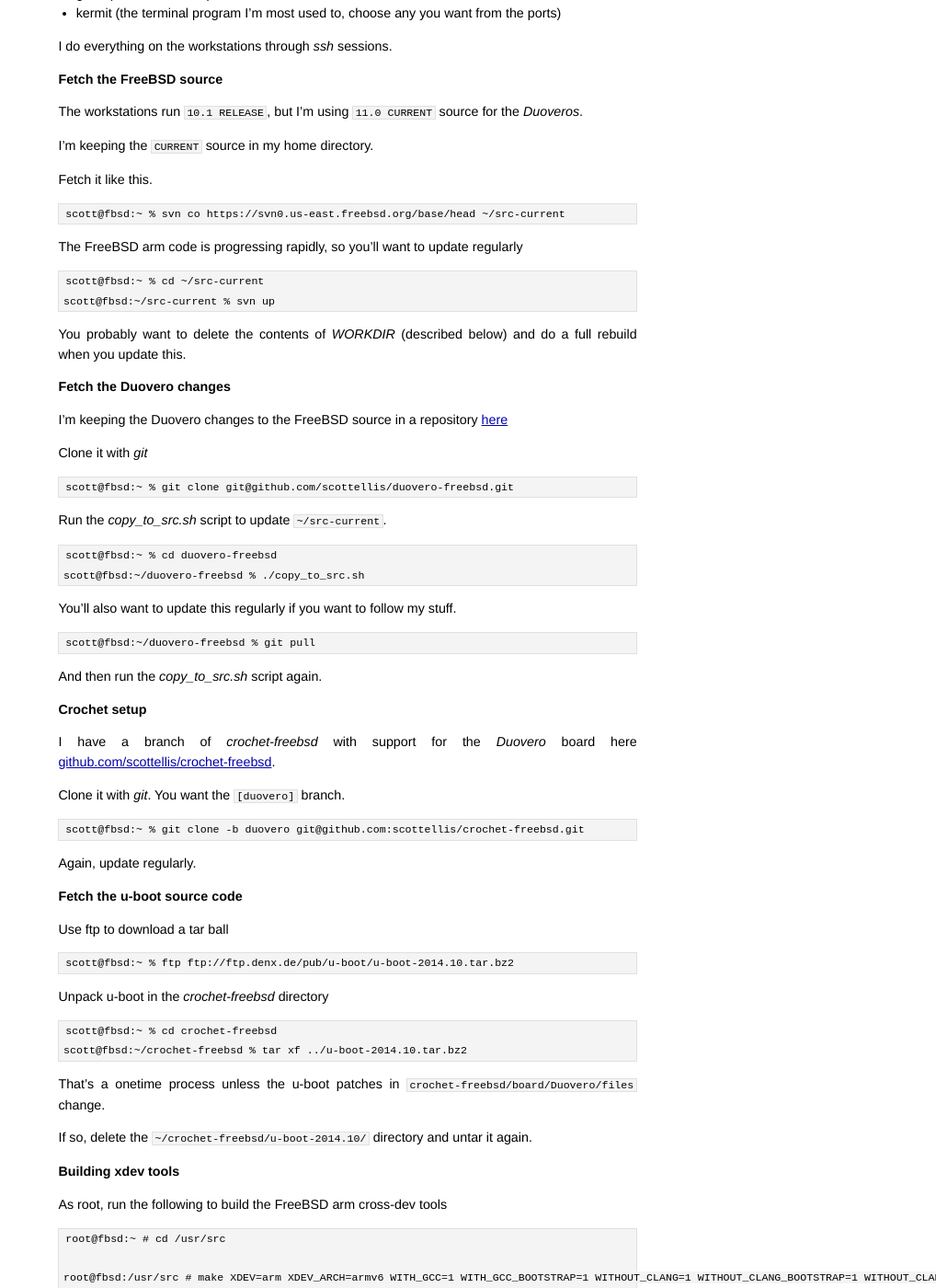
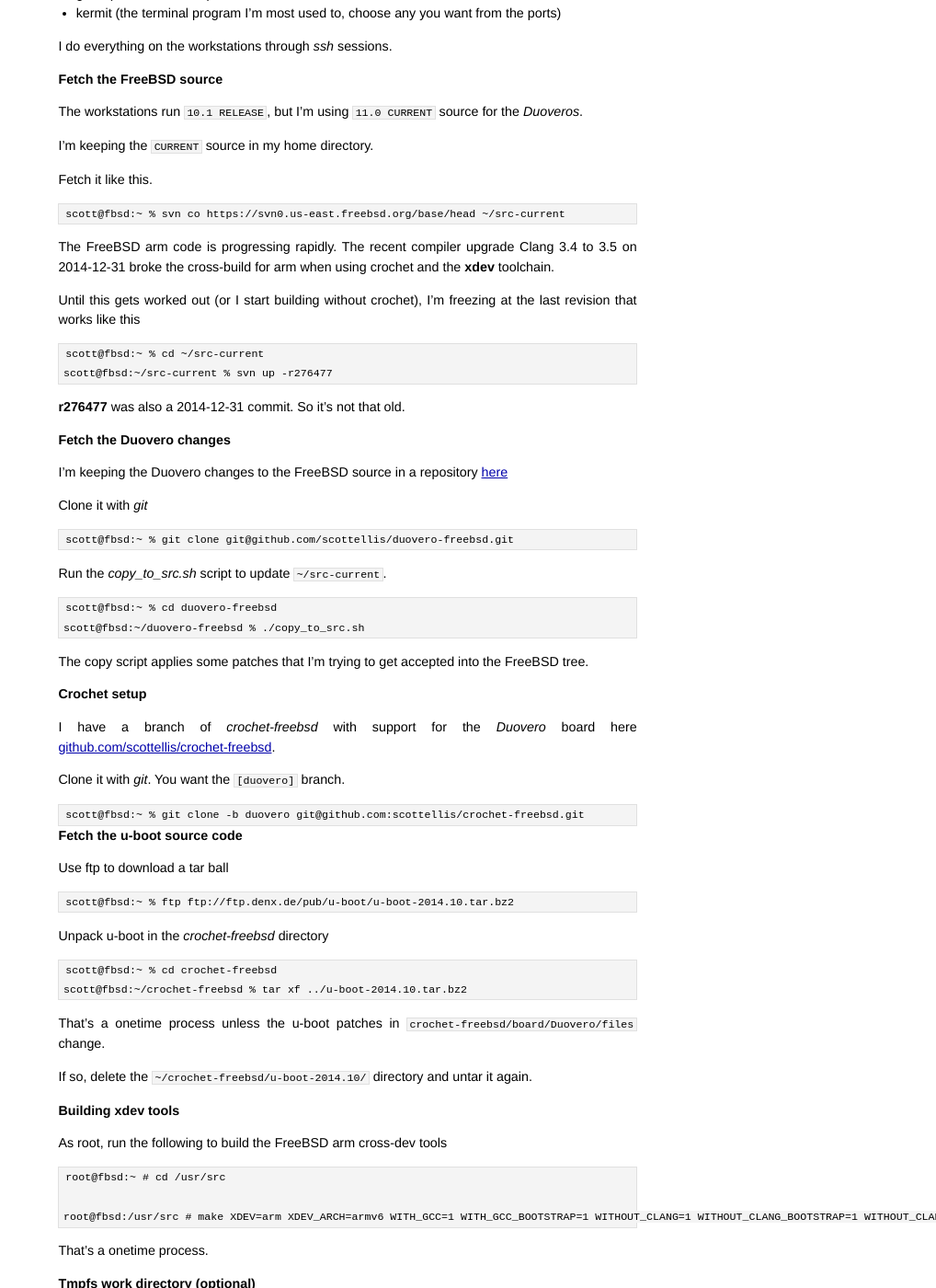
Before and after one commit to jumpnow/jumpnowtek-site, a Jekyll site: the page built from _posts/2014-11-30-FreeBSD-Duovero-build-workstation-setup.md, in a window 1280 px wide and 1400 px high, scrolled down 619 px. Shown: the whole window at 92% size, without its empty margins (262-1280 px from the left). Built offline with Jekyll 4.4.1, drawn with Linux system fonts in a browser that asks for light colours.

Commit message:
Update build workstation doc

```diff
--- a/_posts/2014-11-30-FreeBSD-Duovero-build-workstation-setup.md
+++ b/_posts/2014-11-30-FreeBSD-Duovero-build-workstation-setup.md
@@ -42,12 +42,14 @@
 
     scott@fbsd:~ % svn co https://svn0.us-east.freebsd.org/base/head ~/src-current
 
-The FreeBSD arm code is progressing rapidly, so you'll want to update regularly
+The FreeBSD arm code is progressing rapidly. The recent compiler upgrade Clang 3.4 to 3.5 on 2014-12-31 broke the cross-build for arm when using crochet and the **xdev** toolchain.
+
+Until this gets worked out (or I start building without crochet), I'm freezing at the last revision that works like this
 
     scott@fbsd:~ % cd ~/src-current
-	scott@fbsd:~/src-current % svn up
+	scott@fbsd:~/src-current % svn up -r276477
 
-You probably want to delete the contents of *WORKDIR* (described below) and do a full rebuild when you update this.
+**r276477** was also a 2014-12-31 commit. So it's not that old.
 
 ### Fetch the Duovero changes
 
@@ -62,11 +64,7 @@
     scott@fbsd:~ % cd duovero-freebsd
     scott@fbsd:~/duovero-freebsd % ./copy_to_src.sh
 
-You'll also want to update this regularly if you want to follow my stuff.
-
-    scott@fbsd:~/duovero-freebsd % git pull
-
-And then run the *copy\_to\_src.sh* script again.
+The copy script applies some patches that I'm trying to get accepted into the FreeBSD tree.
 
 ### Crochet setup
 
@@ -76,7 +74,6 @@
 
     scott@fbsd:~ % git clone -b duovero git@github.com:scottellis/crochet-freebsd.git
 
-Again, update regularly.
 
 ### Fetch the u-boot source code
 
```
